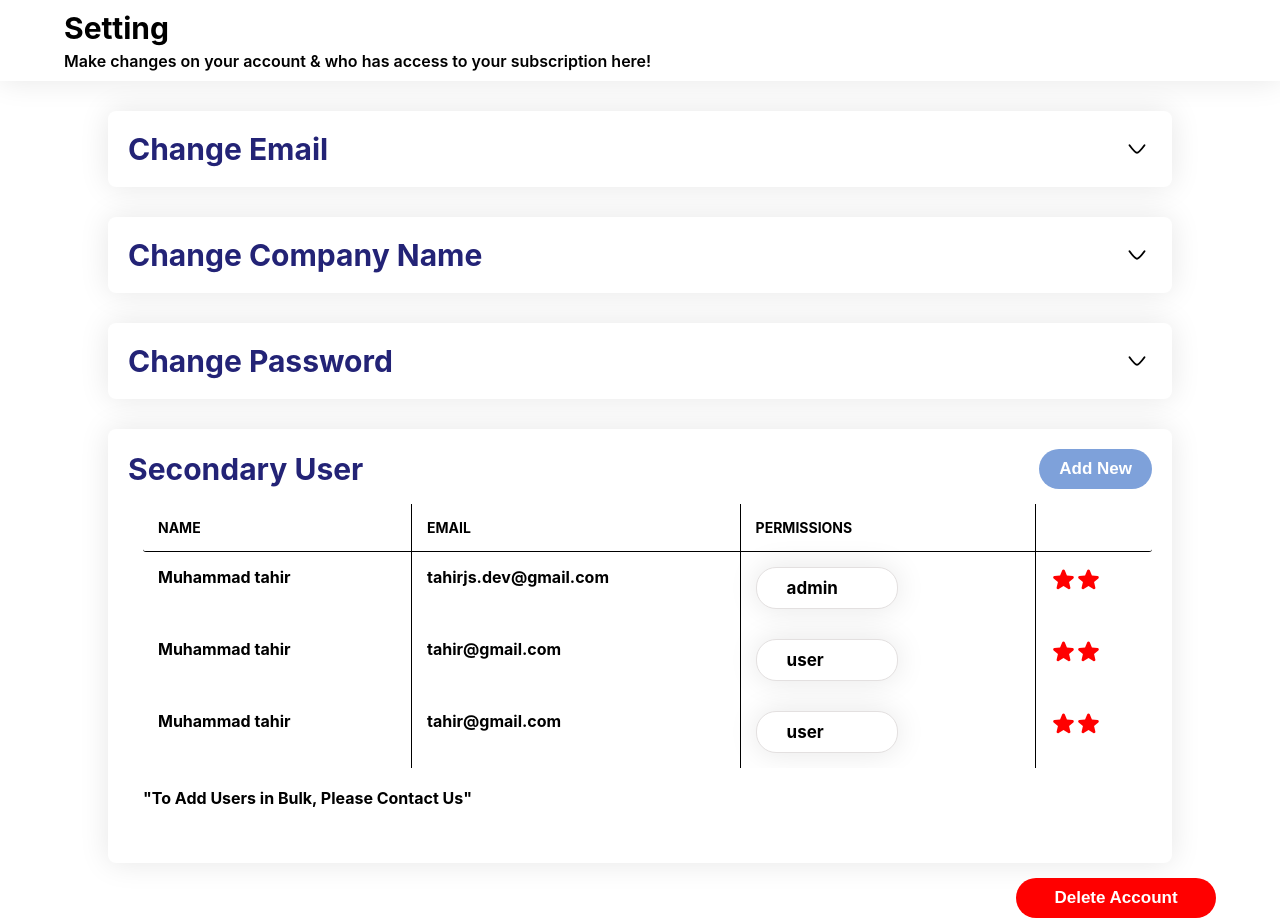
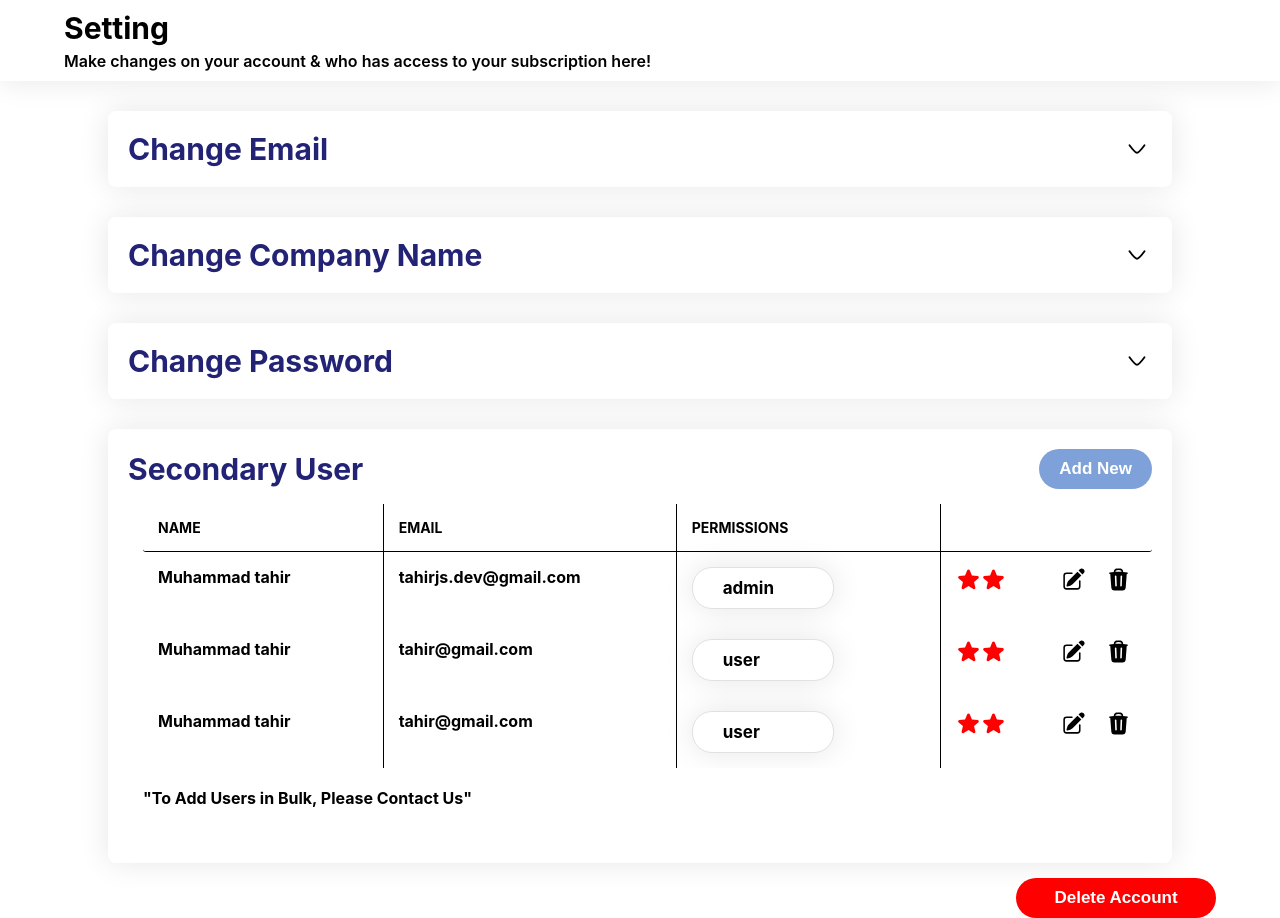
Before and after one commit to tahamemon516/react_settings_screen, a React (Create React App) app: page / in a window 1280 px wide. Both pictures are taken after a click on the element "Secondary User". Built offline with nearby package versions, Linux system fonts and the light colour scheme.

Commit message:
Done to add and delete user functionality

```diff
--- a/src/Setting/Popop/AddPopopForm.jsx
+++ b/src/Setting/Popop/AddPopopForm.jsx
@@ -1,7 +1,7 @@
 import React, { useState } from "react";
 import "./Popop.css";
 
-const AddForm = ({ onClose }) => {
+const AddForm = ({ onClose, users, setUsers }) => {
   const [form, setForm] = useState({
     firstName: "",
     lastName: "",
@@ -23,7 +23,15 @@
       alert("Please fill all the fields");
       return;
     }
-    alert("User Added Successfully");
+    const newUsers = [...users];
+    newUsers.push({
+      id: newUsers.length + 1,
+      firstName: form.firstName,
+      lastName: form.lastName,
+      email: form.email,
+      role: form.roleAssigned,
+    });
+    setUsers(newUsers);
     setForm({
       ...form,
       firstName: "",
--- a/src/Setting/Setting.js
+++ b/src/Setting/Setting.js
@@ -1,6 +1,7 @@
 import React, { useState } from "react";
 import "./Setting.css";
 import { UserCard, CardLayout, EmailForm, CompanyForm, PasswordForm, ModalLayout, AddForm, DeleteForm } from "./index";
+import { USERS } from "../utils/users";
 
 const Setting = () => {
   const [activeCard, setActiveCard] = useState(false);
@@ -9,6 +10,7 @@
   const [activeCard4, setActiveCard4] = useState(false);
   const [isDelete, setIsDelete] = useState(false);
   const [isAdd, setIsAdd] = useState(false);
+  const [users, setUsers] = useState(USERS);
   const [form, setForm] = useState({
     email: "",
     reEnterEmail: "",
@@ -107,6 +109,8 @@
         isOpen={activeCard4}
         handler={() => setActiveCard4(!activeCard4)}
         handleAddBtn={() => setIsAdd(!isAdd)}
+        users={users}
+        setUsers={setUsers}
       />
 
       <div className="settings-delete-btn-cont">
@@ -122,7 +126,11 @@
 
       {/* Add Model */}
       <ModalLayout isOpen={isAdd} >
-        <AddForm onClose={() => setIsAdd(!isAdd)} />
+        <AddForm
+          onClose={() => setIsAdd(!isAdd)}
+          users={users}
+          setUsers={setUsers}
+        />
       </ModalLayout>
     </div>
   );
--- a/src/Setting/UserCard.jsx
+++ b/src/Setting/UserCard.jsx
@@ -1,9 +1,15 @@
-import React from "react";
+import React, { useState } from "react";
 import "./UserCard.css";
-import {ArrowIcon, StarIcon} from "../icons";
-import { USERS } from '../utils/users';
+import {ArrowIcon, StarIcon, EditIcon, DeleteIcon} from "../icons";
 
-const UserCard = ({ isOpen, handler, handleAddBtn }) => {
+const UserCard = ({ isOpen, handler, handleAddBtn, users, setUsers }) => {
+
+  const handleDelete = (index) => {
+    const newUsers = [...users];
+    newUsers.splice(index, 1);
+    setUsers(newUsers);
+  };
+
   return (
     <div className="setting-main-card-container">
       <div className="setting-card-container">
@@ -31,8 +37,9 @@
                 <div className="col col-2">Email</div>
                 <div className="col col-3">Permissions</div>
                 <div className="col col-4"></div>
+                <div className="col col-4"></div>
               </li>
-              {USERS && USERS?.map((user, index) => (
+              {users && users?.map((user, index) => (
                 <li className="table-row" key={user.id}>
                 <div className="col col-1">{user.firstName} {user.lastName}</div>
                 <div className="col col-2">{user.email}</div>
@@ -42,8 +49,12 @@
                 <div className="col col-4">
                   <StarIcon />
                   <StarIcon />
-                  <i className="fa-solid fa-star"></i>
-                  <i className="fa-solid fa-star"></i>
+                </div>
+                <div className="col col-4">
+                  <div style={{display: 'flex', gap: '20px'}}>
+                    <EditIcon/>
+                    <DeleteIcon  handler={() => handleDelete(index)}/>
+                  </div>
                 </div>
               </li>
               ))}
--- /dev/null
+++ b/src/icons/deleteIcon.js
@@ -0,0 +1,22 @@
+import React from "react";
+
+const deleteIcon = ({handler}) => {
+  return (
+    <svg
+      xmlns="http://www.w3.org/2000/svg"
+      viewBox="0 0 24 24"
+      fill="currentColor"
+      width={"25px"}
+      cursor={"pointer"}
+      onClick={handler}
+    >
+      <path
+        fillRule="evenodd"
+        d="M16.5 4.478v.227a48.816 48.816 0 0 1 3.878.512.75.75 0 1 1-.256 1.478l-.209-.035-1.005 13.07a3 3 0 0 1-2.991 2.77H8.084a3 3 0 0 1-2.991-2.77L4.087 6.66l-.209.035a.75.75 0 0 1-.256-1.478A48.567 48.567 0 0 1 7.5 4.705v-.227c0-1.564 1.213-2.9 2.816-2.951a52.662 52.662 0 0 1 3.369 0c1.603.051 2.815 1.387 2.815 2.951Zm-6.136-1.452a51.196 51.196 0 0 1 3.273 0C14.39 3.05 15 3.684 15 4.478v.113a49.488 49.488 0 0 0-6 0v-.113c0-.794.609-1.428 1.364-1.452Zm-.355 5.945a.75.75 0 1 0-1.5.058l.347 9a.75.75 0 1 0 1.499-.058l-.346-9Zm5.48.058a.75.75 0 1 0-1.498-.058l-.347 9a.75.75 0 0 0 1.5.058l.345-9Z"
+        clipRule="evenodd"
+      />
+    </svg>
+  );
+};
+
+export default deleteIcon;
--- /dev/null
+++ b/src/icons/edit.js
@@ -0,0 +1,18 @@
+import React from "react";
+
+const edit = () => {
+  return (
+    <svg
+      xmlns="http://www.w3.org/2000/svg"
+      viewBox="0 0 24 24"
+      fill="currentColor"
+      width={"25px"}
+      cursor={"pointer"}
+    >
+      <path d="M21.731 2.269a2.625 2.625 0 0 0-3.712 0l-1.157 1.157 3.712 3.712 1.157-1.157a2.625 2.625 0 0 0 0-3.712ZM19.513 8.199l-3.712-3.712-8.4 8.4a5.25 5.25 0 0 0-1.32 2.214l-.8 2.685a.75.75 0 0 0 .933.933l2.685-.8a5.25 5.25 0 0 0 2.214-1.32l8.4-8.4Z" />
+      <path d="M5.25 5.25a3 3 0 0 0-3 3v10.5a3 3 0 0 0 3 3h10.5a3 3 0 0 0 3-3V13.5a.75.75 0 0 0-1.5 0v5.25a1.5 1.5 0 0 1-1.5 1.5H5.25a1.5 1.5 0 0 1-1.5-1.5V8.25a1.5 1.5 0 0 1 1.5-1.5h5.25a.75.75 0 0 0 0-1.5H5.25Z" />
+    </svg>
+  );
+};
+
+export default edit;
--- a/src/icons/index.js
+++ b/src/icons/index.js
@@ -1,2 +1,4 @@
 export {default as ArrowIcon} from './arrow';
 export {default as StarIcon} from './star';
+export {default as DeleteIcon} from './deleteIcon';
+export {default as EditIcon} from './edit';
```
